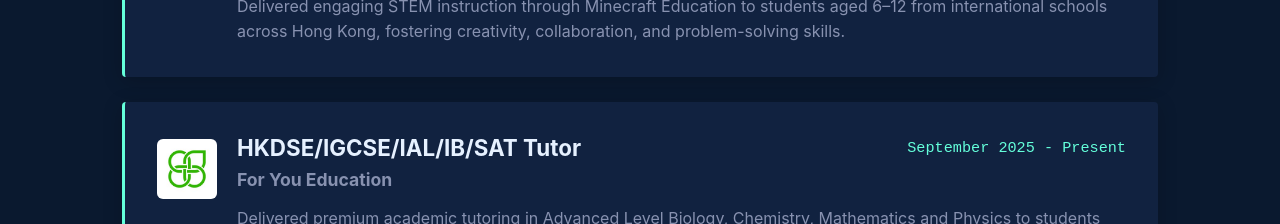
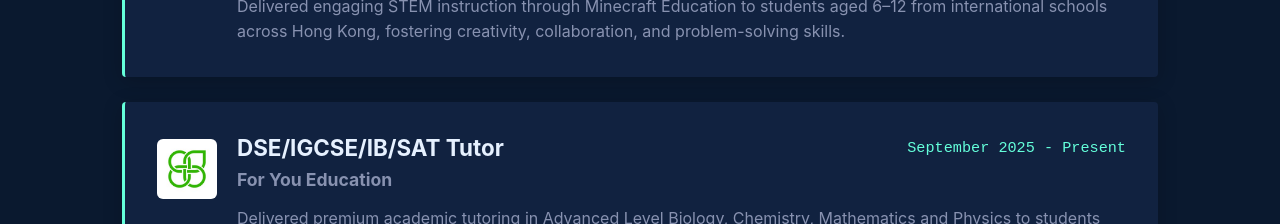
Before and after one commit to amanyoosuf/amanyoosuf.github.io, a React (Create React App) app: page / in a window 1280 px wide. Shown: the part 2600-2824 px from the top of the page. Built offline with nearby package versions, Linux system fonts and the light colour scheme.

Commit message:
Update Home.js

```diff
--- a/src/components/Home.js
+++ b/src/components/Home.js
@@ -191,7 +191,7 @@ function Home() {
                             {/* Right Side: Text Block */}
                             <div className='experience-text-zone' style={{ flexGrow: 1 }}>
                                 <div className='work-card-header'>
-                                    <h3>HKDSE/IGCSE/IAL/IB/SAT Tutor</h3>
+                                    <h3>DSE/IGCSE/IB/SAT Tutor</h3>
                                     <span className='work-period'>September 2025 - Present</span>
                                 </div>
                                 <h4 className='work-organization'>For You Education</h4>
```
